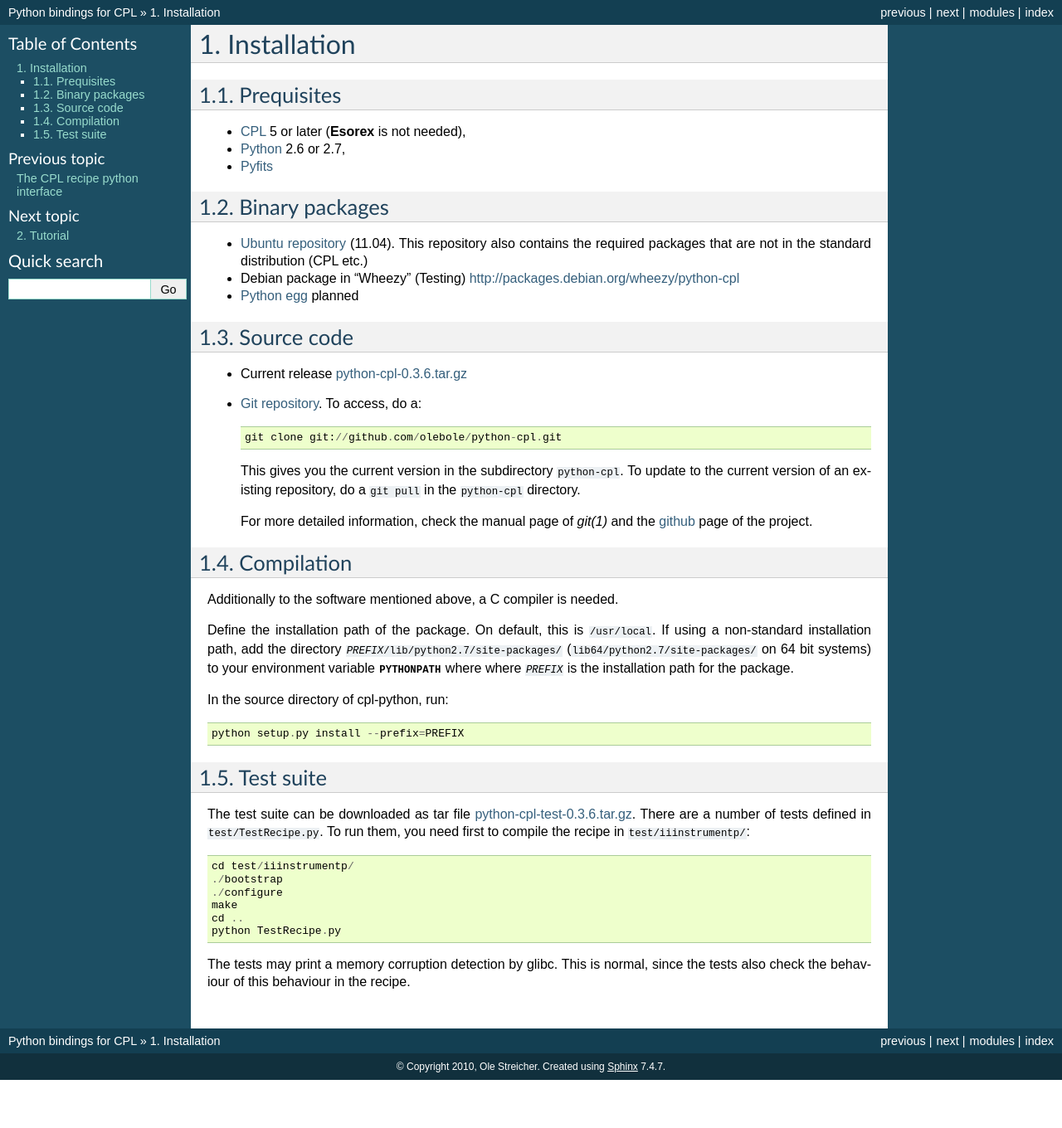
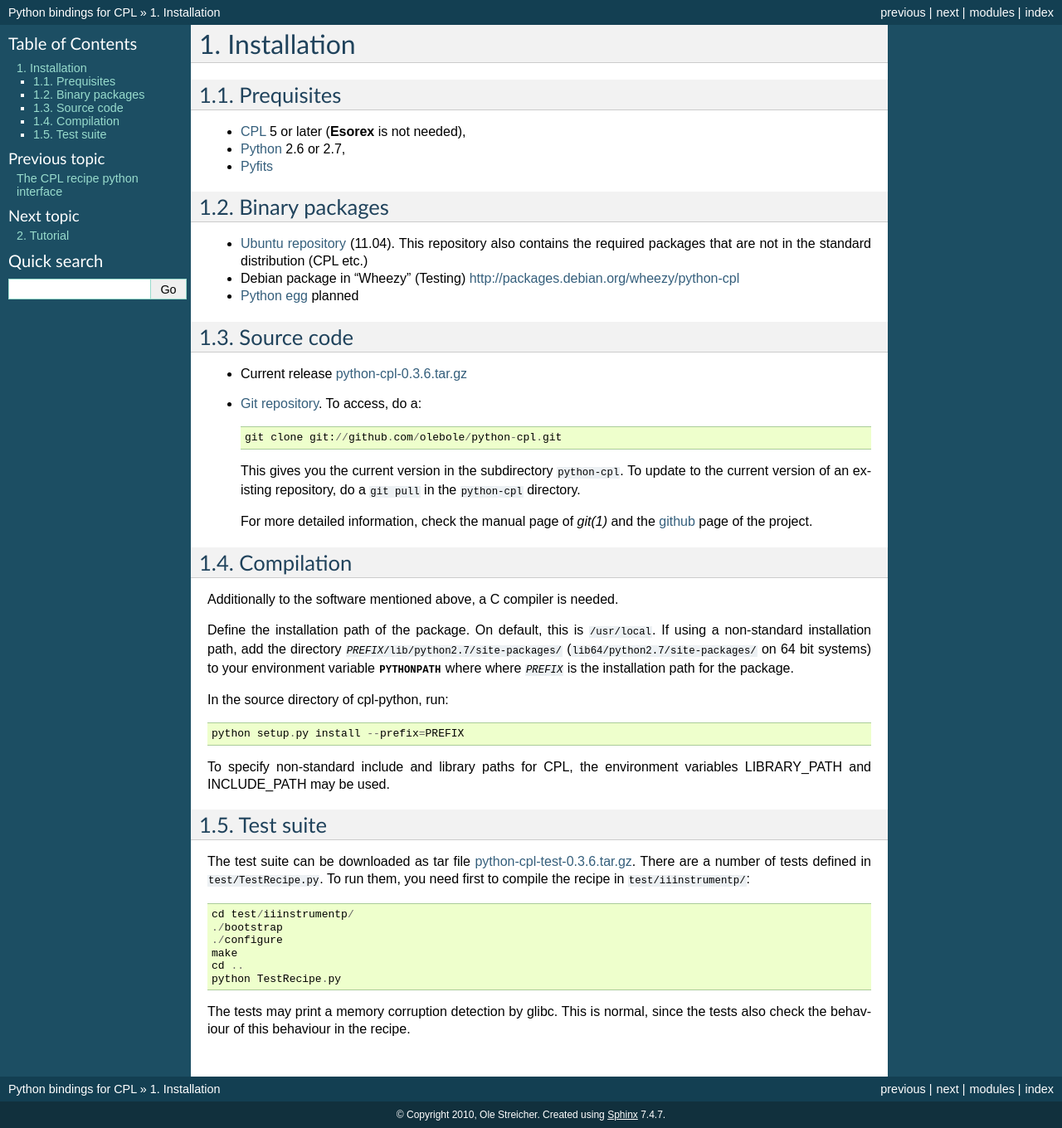
Before and after one commit to olebole/python-cpl, a Sphinx documentation site: the page built from doc/install.rst, in a window 1280 px wide. Shown: the whole page at 83% size. Built offline with Sphinx 7.4.7, drawn with Linux system fonts in a browser that asks for light colours; the version number is read from the project's files by our own code; before the commit the page ends 1302 px from its top, so only the background shows below that.

Commit message:
Document LIBRARY_PATH and INCLUDE_PATH

```diff
--- a/doc/install.rst
+++ b/doc/install.rst
@@ -50,6 +50,9 @@ In the source directory of cpl-python, run::
 
   python setup.py install --prefix=PREFIX
 
+To specify non-standard include and library paths for CPL, the environment
+variables LIBRARY_PATH and INCLUDE_PATH may be used.
+
 Test suite
 ----------
 
```
Also changed, not shown: 1 other file.
